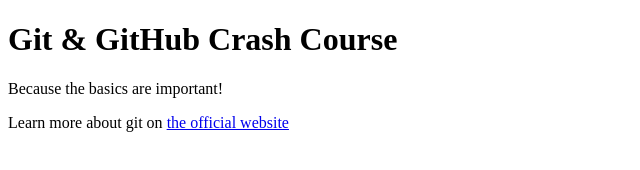
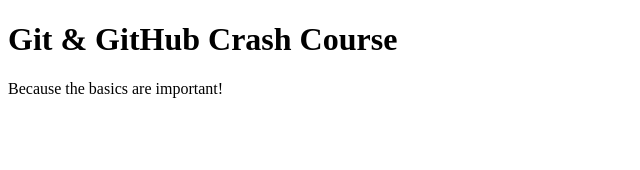
Before and after one commit to Anwaami/git-practice, a plain HTML site: page index.html in a window 1280 px wide. Shown: the whole page, without its empty margins (0-640 px from the left). Drawn offline with Linux system fonts and the light colour scheme.

Commit message:
Revert "added a link"
This reverts commit 1030f0eb8a9f3c16e3a9daae7d93b044f646aead.

```diff
--- a/index.html
+++ b/index.html
@@ -9,8 +9,5 @@
   <body>
     <h1>Git & GitHub Crash Course</h1>
     <p>Because the basics are important!</p>
-    <p>Learn more about git on
-    	<a href="https://git-scm.com/book/en/v2">the official website </a>
-    </p>
   </body>
 </html>
```
